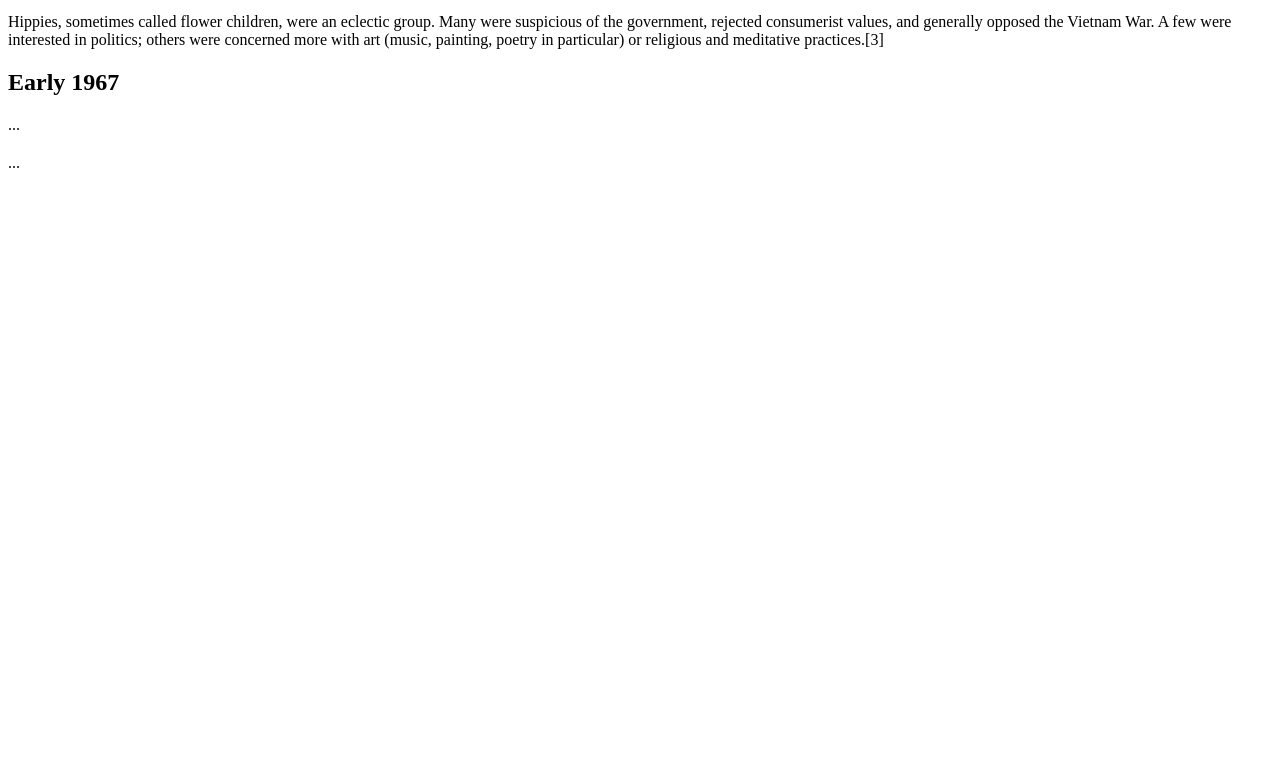
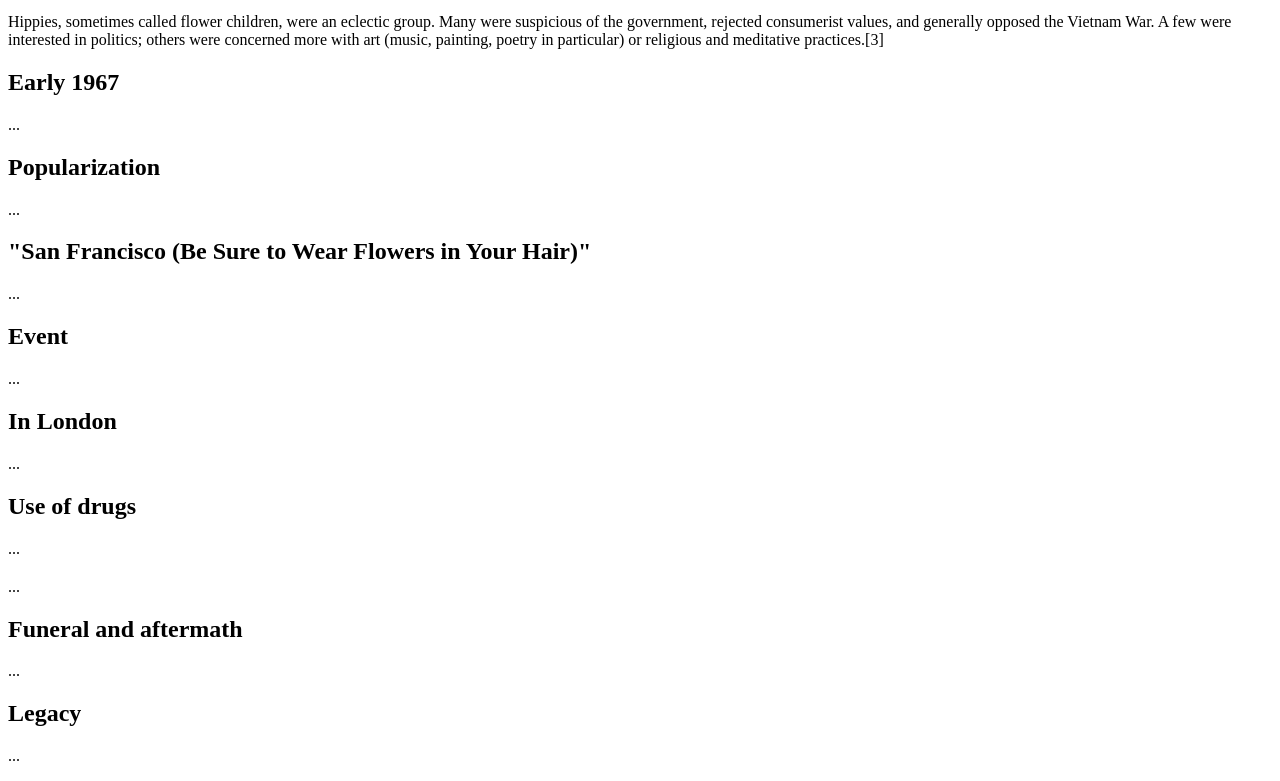
Before and after one commit to webapprentices/modern_web_design, a plain HTML site: page index.html in a window 1280 px wide. Shown: the part 457-1238 px from the top of the page. Before the commit the page ends 800 px from the top, so only its background shows below. Drawn offline with Linux system fonts and the light colour scheme.

Commit message:
Update index.html

```diff
--- a/index.html
+++ b/index.html
@@ -12,7 +12,21 @@
 </p>
     <h2>Early 1967</h2>
     <p>...</p>
+    <h2>Popularization</h2>
+    <p>...</p>
+    <h2>"San Francisco (Be Sure to Wear Flowers in Your Hair)"</h2>
+    <p>...</p>
+    <h2>Event</h2>
+    <p>...</p>
+    <h2>In London</h2>
+    <p>...</p>
+    <h2>Use of drugs</h2>
+    <p>...</p>
     <h2></h2>
+    <p>...</p>
+    <h2>Funeral and aftermath</h2>
+    <p>...</p>
+    <h2>Legacy</h2>
     <p>...</p>
   </body>
 </html>
```
